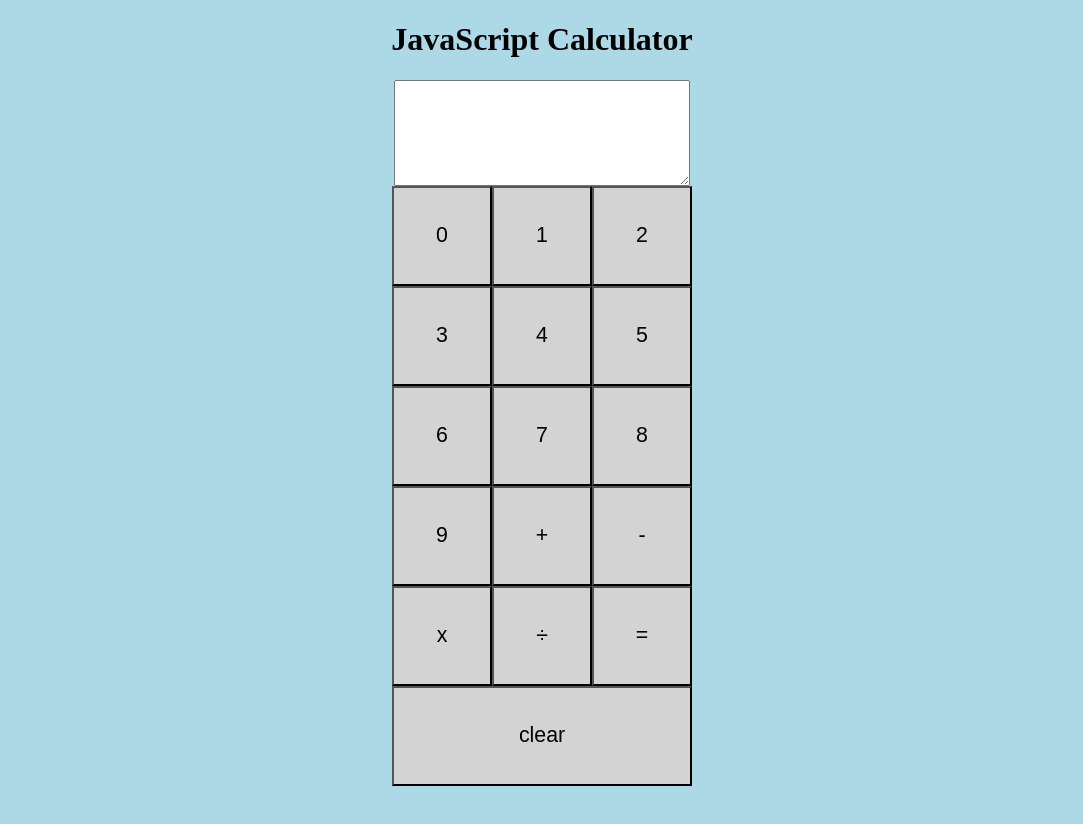
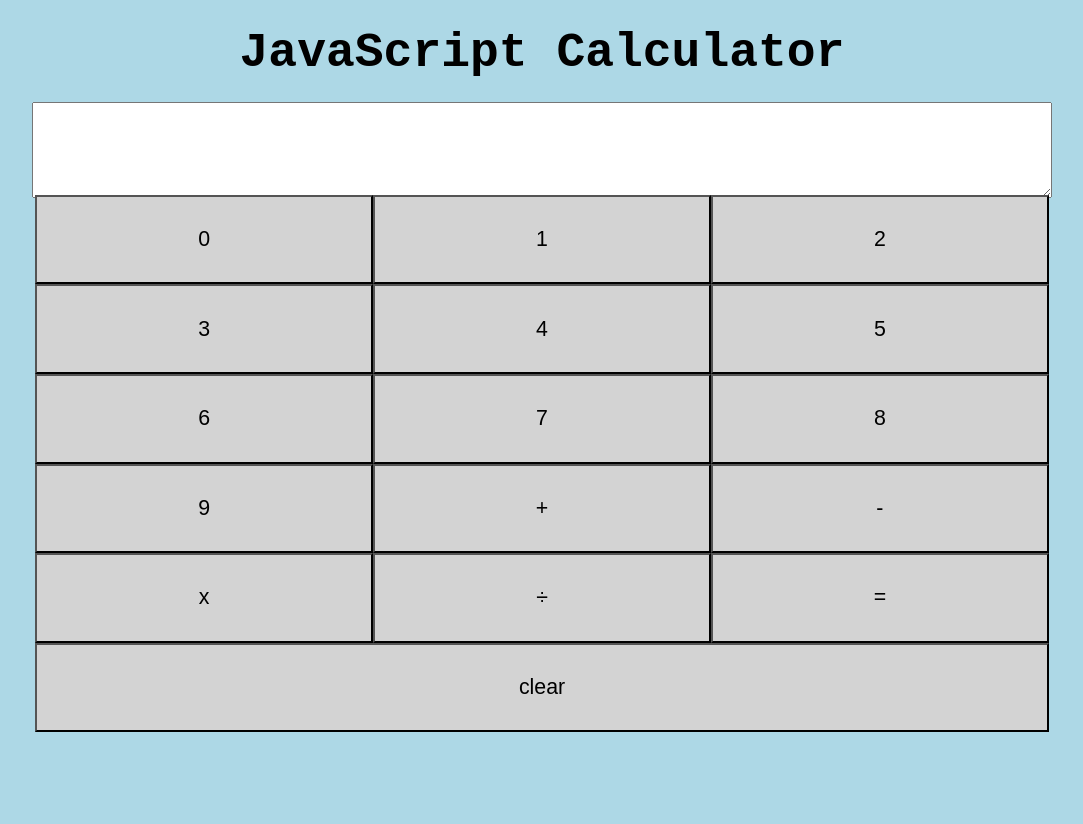
Before and after one commit to Mack-Kean/JavaScript-Calculator, a plain HTML site: page index.html in a window 1280 px wide. Shown: the whole page, without its empty margins (98-1181 px from the left). Before the commit the page ends 800 px from the top, so only its background shows below. Drawn offline with Linux system fonts and the light colour scheme.

Commit message:
fixed small javascript error and did css overhaul
website now uses viewport height and width to be fully adaptive to screen size

```diff
--- a/calculator.js
+++ b/calculator.js
@@ -64,6 +64,8 @@ function equate(){
         numString = (calcInfo.num1).toString()
         setText();
     }
+    calcInfo.num2 = 0;
+    calcInfo.operation = null;
 }
 
 //number button click functions
--- a/webstyle.css
+++ b/webstyle.css
@@ -1,36 +1,60 @@
 html {
     background-color: lightblue;
+    height: 100vh;
+    margin: 0;
+}
+
+body {
+    height: 100vh;
+    width: 100vw;
+    margin: 0;
 }
 
 h1 {
     display: flex;
     align-items: center;
     justify-content: center;
+    font-family: 'Courier New', Courier, monospace;
+    font-size: 3em;
+    margin-top: 2%;
+    margin-bottom: 2%;
+    padding: 0;
+}
+
+.calculator {
+    padding: 0;
+    margin: 0;
+    height: 80%;
+    width: 100%;
 }
 
 .calculator div {
     display: flex;
     align-items: center;
     justify-content: center;
-    padding: 0px;
-    margin: 0px;
+    padding: 0;
+    margin-right: 10%;
+    margin-left: 10%;
+    height: 14%;
+    width: 80%;
 }
 
 button {
-    width: 100px;
-    height: 100px;
+    width: 33%;
+    height: 100%;
     font-size: 16pt;
+    margin: 0;
+    padding: 0;
     background-color: lightgray;
 }
 
 #clear {
-    width: 300px;
-    height: 100px;
+    width: 99%;
     font-size: 16pt;
 }
 
 textarea {
-    width: 290px;
-    height: 100px;
+    width: 99%;
+    height: 100%;
     font-size: 16pt;
 }
```
